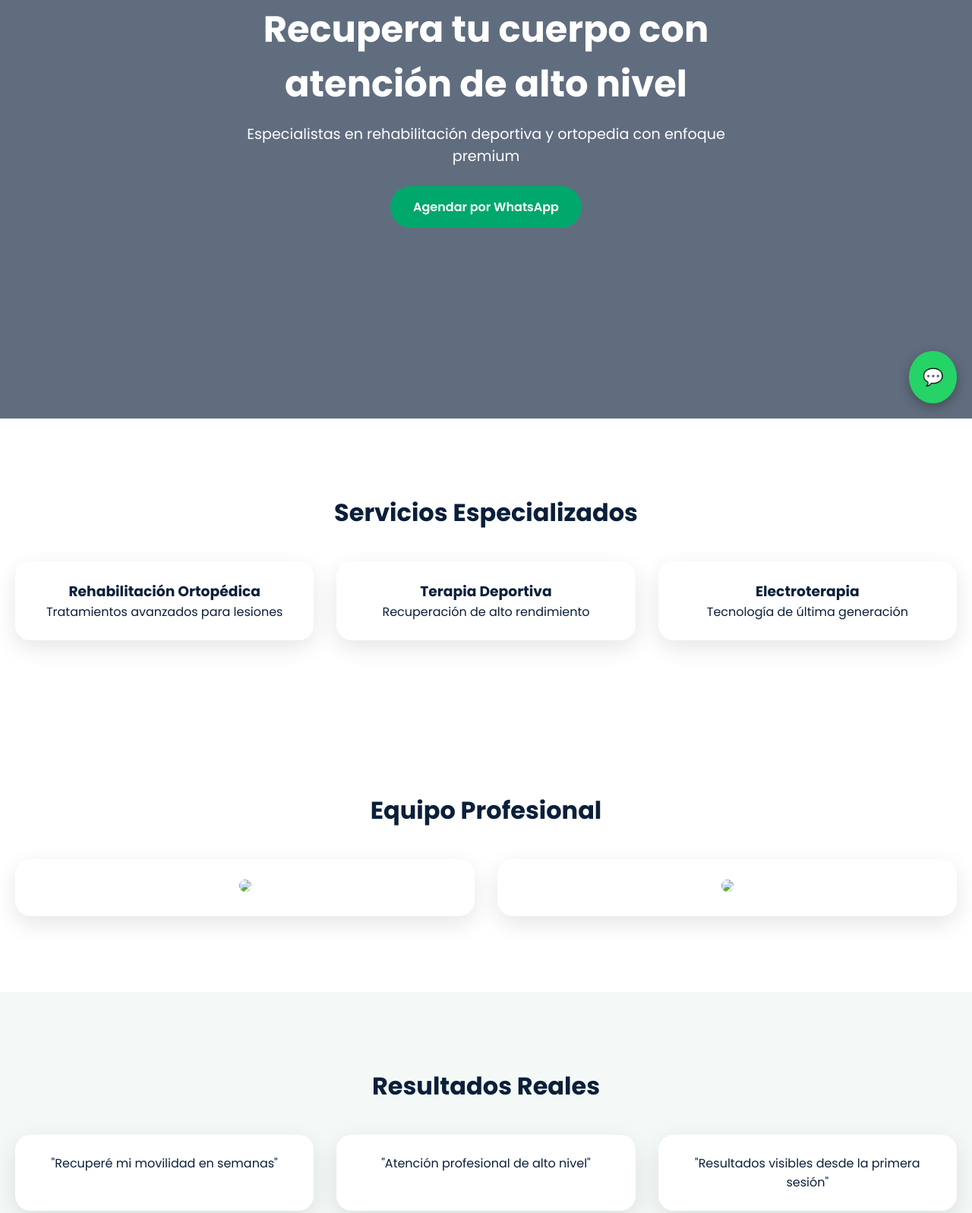
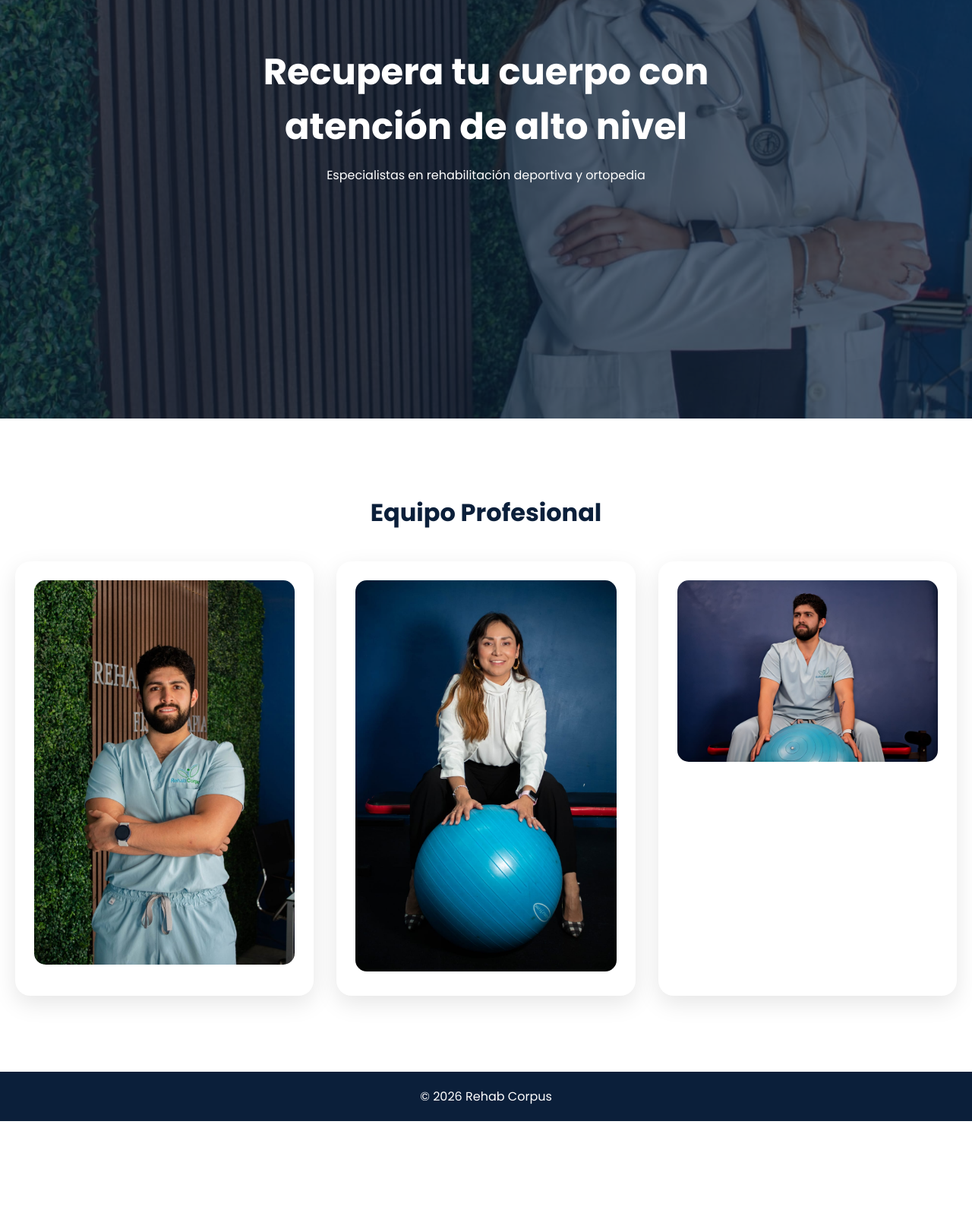
Before and after one commit to rehabcorpus22-cpu/rehab-corpus, a plain HTML site: page index.html in a window 1280 px wide. Shown: the part 249-1846 px from the top of the page at 76% size. After the commit the page ends 1725 px from the top, so only its background shows below. Drawn offline with Linux system fonts and the light colour scheme.

Commit message:
Refactor index.html for layout and image updates
Updated header and hero section images, improved layout and styling.

```diff
--- a/index.html
+++ b/index.html
@@ -1,4 +1,5 @@
-<!DOCTYPE html><html lang="es">
+<!DOCTYPE html>
+<html lang="es">
 <head>
 <meta charset="UTF-8">
 <meta name="viewport" content="width=device-width, initial-scale=1.0">
@@ -7,72 +8,47 @@
 <style>
 *{margin:0;padding:0;box-sizing:border-box}
 body{font-family:'Poppins',sans-serif;background:#ffffff;color:#0b1f3a}
-header{background:rgba(11,31,58,0.9);backdrop-filter:blur(10px);color:white;padding:15px 20px;display:flex;justify-content:space-between;align-items:center;position:fixed;width:100%;top:0;z-index:1000}
+header{background:rgba(11,31,58,0.9);color:white;padding:15px 20px;display:flex;justify-content:space-between;align-items:center;position:fixed;width:100%;top:0;z-index:1000}
+header img{height:50px}
 header h2{font-weight:700}
-header a{color:white;text-decoration:none;margin-left:15px}.hero{height:100vh;background:url('equipo1.jpg') center/cover no-repeat;display:flex;align-items:center;justify-content:center;position:relative;color:white;text-align:center} .hero::after{content:"";position:absolute;top:0;left:0;width:100%;height:100%;background:rgba(11,31,58,0.65)} .hero-content{position:relative;z-index:2;max-width:700px;animation:fadeIn 1.5s ease} .hero h1{font-size:3em;margin-bottom:15px} .hero p{font-size:1.2em}
-
-.btn{display:inline-block;margin-top:25px;padding:15px 30px;border-radius:30px;text-decoration:none;font-weight:600;transition:0.3s} .btn-primary{background:#00a86b;color:white} .btn:hover{transform:scale(1.05)}
-
-.section{padding:100px 20px;text-align:center} .section h2{margin-bottom:20px;font-size:2em} .grid{display:grid;grid-template-columns:repeat(auto-fit,minmax(250px,1fr));gap:30px;margin-top:40px}
-
-.card{background:white;padding:25px;border-radius:20px;box-shadow:0 10px 30px rgba(0,0,0,0.1);transition:0.4s;opacity:0;transform:translateY(40px)} .card.show{opacity:1;transform:translateY(0)} .card:hover{transform:translateY(-10px) scale(1.02)}
-
-.testimonials{background:#f4f9f7} .footer{background:#0b1f3a;color:white;text-align:center;padding:20px}
-
-.whatsapp{position:fixed;bottom:20px;right:20px;background:#25D366;color:white;padding:18px;border-radius:50%;text-decoration:none;font-size:22px;box-shadow:0 5px 15px rgba(0,0,0,0.3);animation:pulse 2s infinite}
-
-@keyframes fadeIn{from{opacity:0}to{opacity:1}} @keyframes pulse{0%{transform:scale(1)}50%{transform:scale(1.1)}100%{transform:scale(1)}} </style>
-
+header a{color:white;text-decoration:none;margin-left:15px}
+.hero{height:100vh;background:url('WhatsApp%20Image%202026-04-13%20at%2010.25.01%20AM.jpeg') center/cover no-repeat;display:flex;align-items:center;justify-content:center;position:relative;color:white;text-align:center}
+.hero::after{content:"";position:absolute;top:0;left:0;width:100%;height:100%;background:rgba(11,31,58,0.65)}
+.hero-content{position:relative;z-index:2;max-width:700px}
+.hero h1{font-size:3em;margin-bottom:15px}
+.section{padding:100px 20px;text-align:center}
+.section h2{margin-bottom:20px;font-size:2em}
+.grid{display:grid;grid-template-columns:repeat(auto-fit,minmax(250px,1fr));gap:30px;margin-top:40px}
+.card{background:white;padding:25px;border-radius:20px;box-shadow:0 10px 30px rgba(0,0,0,0.1);transition:0.4s}
+.card img{width:100%;border-radius:15px}
+.footer{background:#0b1f3a;color:white;text-align:center;padding:20px}
+</style>
 </head>
-<body><header>
+<body>
+<header>
+<img src="WhatsApp%20Image%202026-04-13%20at%2011.03.13%20A.png" alt="Logo">
 <h2>Rehab Corpus</h2>
 <div>
 <a href="#servicios">Servicios</a>
 <a href="#equipo">Equipo</a>
-<a href="#contacto">Contacto</a>
 </div>
-</header><section class="hero">
+</header>
+<section class="hero">
 <div class="hero-content">
 <h1>Recupera tu cuerpo con atención de alto nivel</h1>
-<p>Especialistas en rehabilitación deportiva y ortopedia con enfoque premium</p>
-<a href="https://wa.me/5210000000000" class="btn btn-primary">Agendar por WhatsApp</a>
+<p>Especialistas en rehabilitación deportiva y ortopedia</p>
 </div>
-</section><section class="section" id="servicios">
-<h2>Servicios Especializados</h2>
-<div class="grid">
-<div class="card"><h3>Rehabilitación Ortopédica</h3><p>Tratamientos avanzados para lesiones</p></div>
-<div class="card"><h3>Terapia Deportiva</h3><p>Recuperación de alto rendimiento</p></div>
-<div class="card"><h3>Electroterapia</h3><p>Tecnología de última generación</p></div>
-</div>
-</section><section class="section" id="equipo">
+</section>
+<section class="section" id="equipo">
 <h2>Equipo Profesional</h2>
 <div class="grid">
-<div class="card"><img src="equipo1.jpg" style="width:100%;border-radius:15px"></div>
-<div class="card"><img src="equipo2.jpg" style="width:100%;border-radius:15px"></div>
+<div class="card"><img src="WhatsApp%20Image%202026-04-13%20at%2010.33.13%20AM.jpeg" alt="Equipo 1"></div>
+<div class="card"><img src="WhatsApp%20Image%202026-04-13%20at%2010.23.59%20AM.jpeg" alt="Equipo 2"></div>
+<div class="card"><img src="WhatsApp%20Image%202026-04-13%20at%2010.35.28%20AM.jpeg" alt="Equipo 3"></div>
 </div>
-</section><section class="section testimonials">
-<h2>Resultados Reales</h2>
-<div class="grid">
-<div class="card">"Recuperé mi movilidad en semanas"</div>
-<div class="card">"Atención profesional de alto nivel"</div>
-<div class="card">"Resultados visibles desde la primera sesión"</div>
-</div>
-</section><section class="section" id="contacto">
-<h2>Agenda tu cita</h2>
-<p>Contáctanos directamente</p>
-<a href="https://wa.me/5210000000000" class="btn btn-primary">Enviar mensaje</a>
-</section><a href="https://wa.me/5210000000000" class="whatsapp">💬</a>
-
+</section>
 <div class="footer">
 <p>© 2026 Rehab Corpus</p>
-</div><script>
-const cards=document.querySelectorAll('.card');
-window.addEventListener('scroll',()=>{
-const trigger=window.innerHeight*0.85;
-cards.forEach(card=>{
-const top=card.getBoundingClientRect().top;
-if(top<trigger){card.classList.add('show');}
-});
-});
-</script></body>
+</div>
+</body>
 </html>
```
